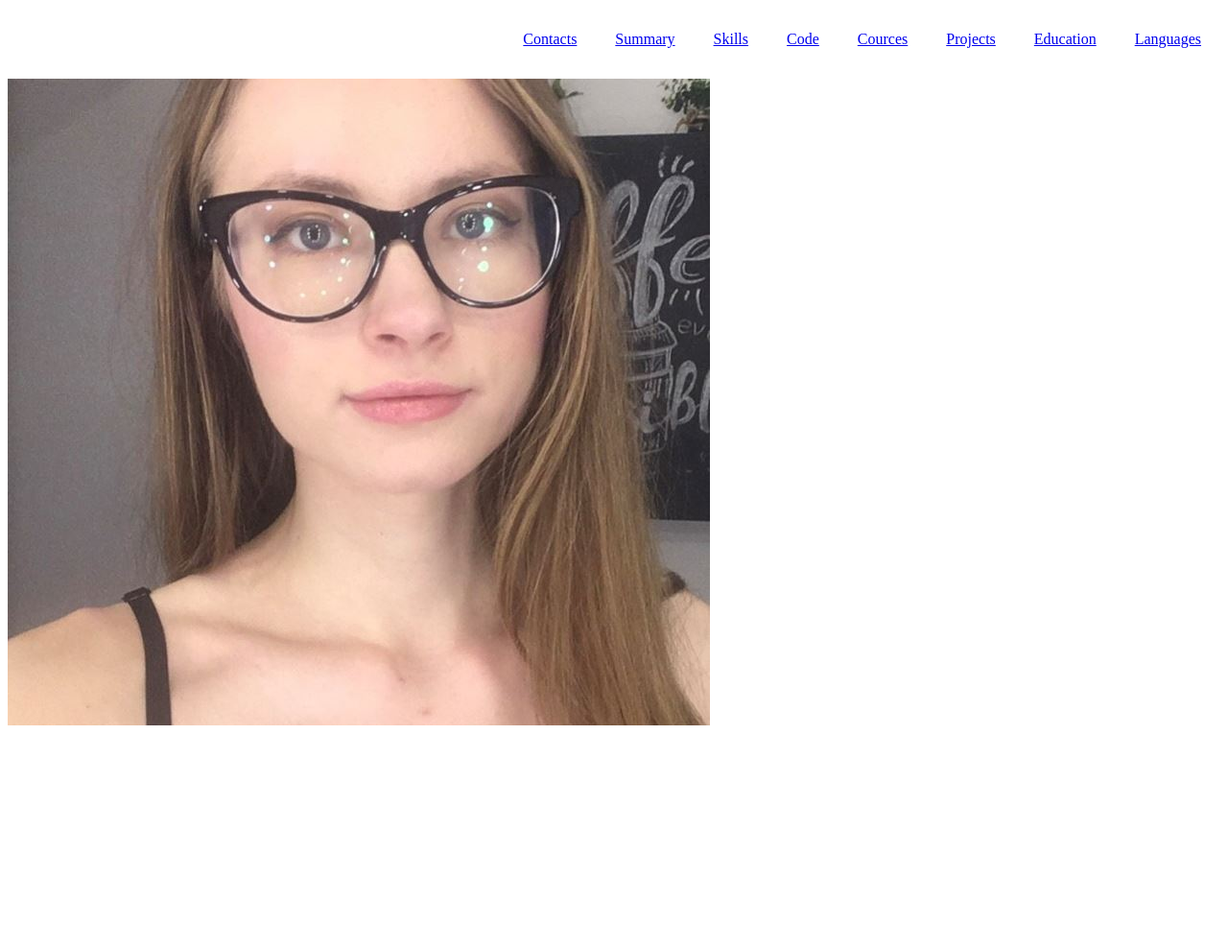
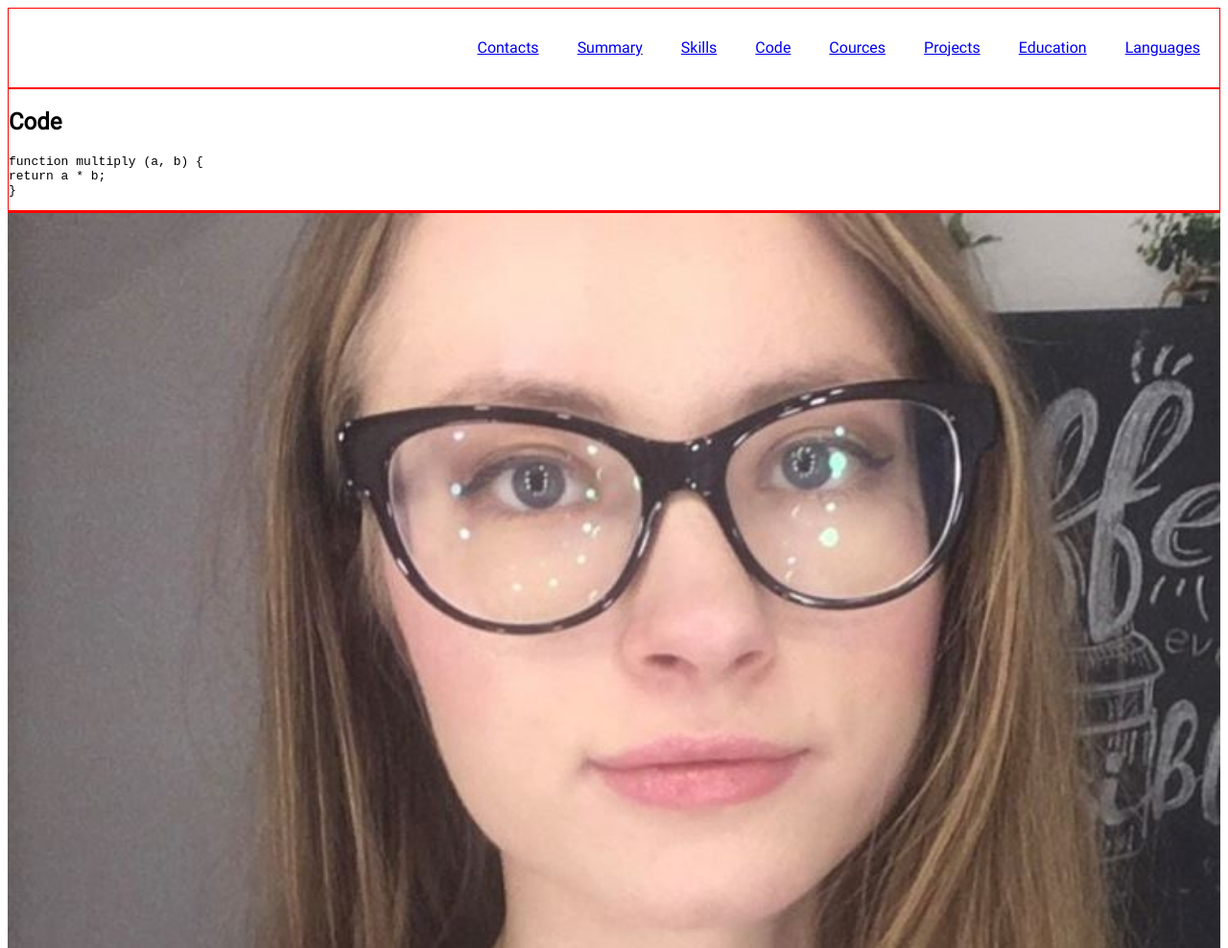
Before and after one commit to vesenol/rsschool-cv, a plain HTML site: page index.html in a window 1280 px wide. Shown: the top 988 px of the page at 96% size. Before the commit the page ends 800 px from the top, so only its background shows below. Drawn offline with Linux system fonts and the light colour scheme.

Commit message:
feat: change cv

```diff
--- a/index.html
+++ b/index.html
@@ -5,9 +5,9 @@
   <meta charset="UTF-8">
   <meta http-equiv="X-UA-Compatible" content="IE=edge">
   <meta name="viewport" content="width=device-width, initial-scale=1.0">
-  <title>CV</title>
+  <title>Dmitrieva Olga CV</title>
   <link rel="stylesheet" href="./style.css">
-  <link rel="icon" href="assets/img/cv.ico">
+  <link rel="icon" type="image/x-icon" href="assets/img/favicon.ico">
 </head>
 
 <body>
@@ -28,13 +28,44 @@
     </div>
   </header>
   <main class = "main-main">
-    <div class="container"></div>
+    <div class="container">
+      <section class="section" id="profile">
+
+      </section>
+      <section class="section" id="contacts">
+
+      </section>
+      <section class="section" id="summary">
+
+      </section>
+      <section class="section" id="skills">
+
+      </section>
+      <section class="section" id="code">
+        <h2 class="section-title">Code</h2>
+<pre class="pre"><code>function multiply (a, b) {
+return a * b;
+}</code></pre>
+      </section>
+      <section class="section" id="cources">
+
+      </section>
+      <section class="section" id="projects">
+
+      </section>
+      <section class="section" id="education">
+
+      </section>
+      <section class="section" id="languages">
+
+      </section>
+    </div>
   </main>
   <footer class = "main-footer">
     <div class="container"></div>
   </footer>
 
-  <img src="/assets/img/Photo.jpg" alt="my photo">
+  <img src="/assets/img/Photo.jpg" alt="Photo">
 </body>
 
 </html>
--- a/style.css
+++ b/style.css
@@ -1,14 +1,16 @@
+header,
+main,
+footer {
+  border: 1px solid red;
+}
+
+
+
 @font-face {
     font-family: 'Roboto';
-    src: url("assets/fonts/Roboto-Regular.ttf");
-    font-weight: 100;
+    src: url("assets/fonts/Roboto.ttf");
 }
-  @font-face {
-    font-family: 'Roboto';
-    src: url("assets/fonts/Roboto-Light.ttf");
-    font-weight: 300;
-  }
-  .body{
+body {
     font-family: 'Roboto';
     display: flex;
     flex-direction: column;
```
Also changed, not shown: assets/fonts/Roboto-Light.ttf (deleted), assets/fonts/Roboto.ttf (renamed from assets/fonts/Roboto-Regular.ttf), assets/img/cv.ico (deleted), assets/img/favicon.ico (added). Lines whose indentation alone changed are shown as unchanged.
